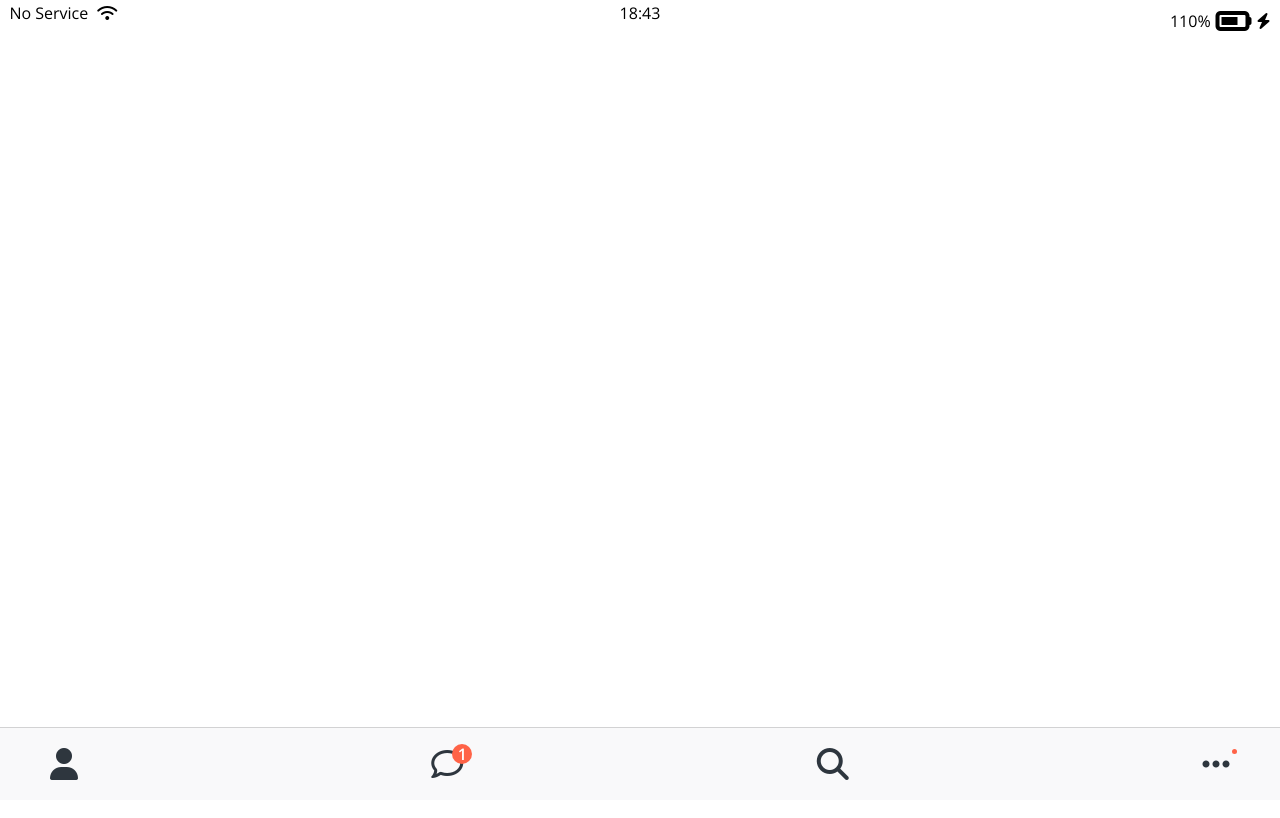
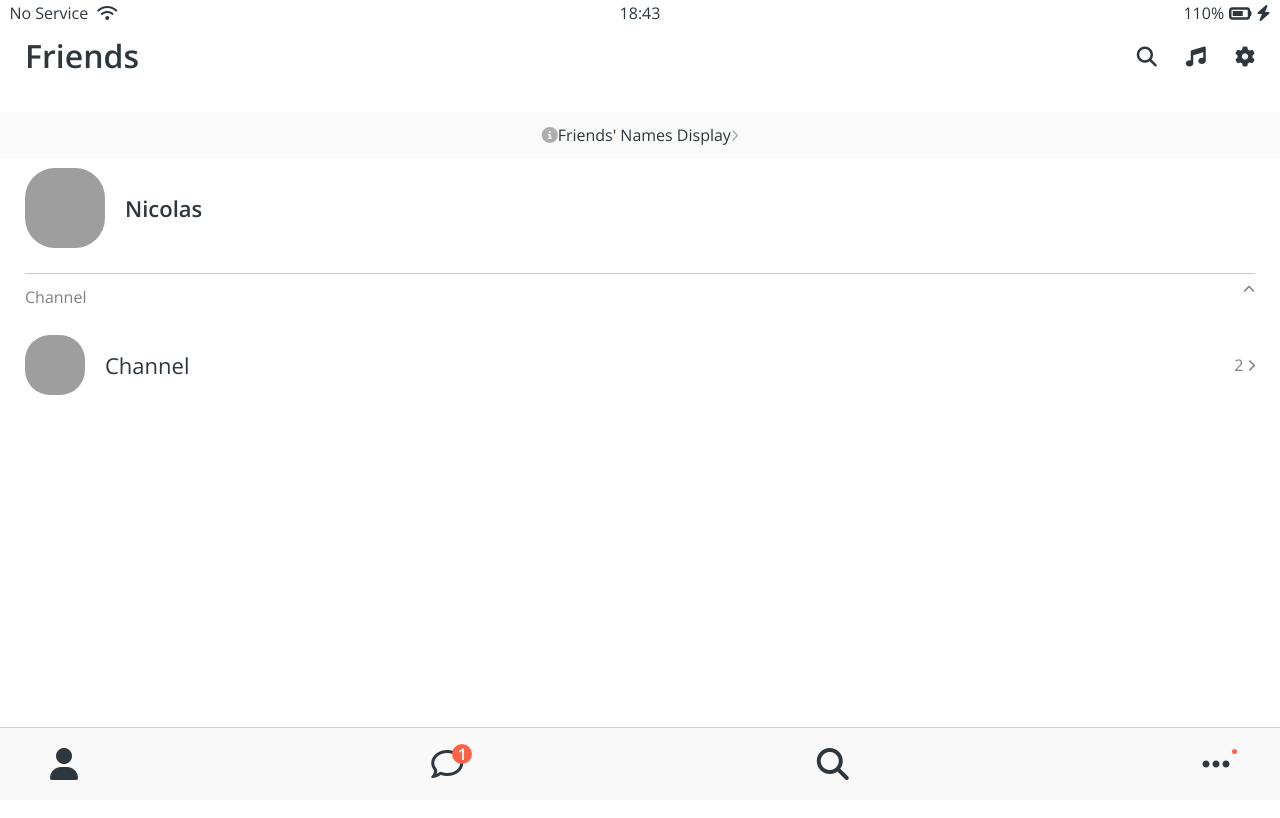
Before and after one commit to Jang32/kokoa-clone-2023-jang, a plain HTML site: page friends.html in a window 1280 px wide. Shown: the top 818 px of the page. Drawn offline with nearby package versions, Linux system fonts and the light colour scheme; grey boxes are pictures that could not be loaded.

Commit message:
friends initial

```diff
--- /dev/null
+++ b/css/components/screen-header.css
@@ -0,0 +1,13 @@
+.screen-header {
+    display: flex;
+    justify-content: space-between;
+    align-items: center;
+    padding: 40px var(--horizontal-space);
+}
+.screen-header__title {
+    font-size: 32px;
+    font-weight: 600;
+}
+.screen-header__icons span {
+    margin-left: 25px;
+}
--- a/css/components/status-bar.css
+++ b/css/components/status-bar.css
@@ -5,6 +5,7 @@
     display: flex;
     justify-content: center;
     padding: 5px 3px;
+    background-color: white;
 }
 .status-bar__column {
     width: 33%;
--- /dev/null
+++ b/css/components/user-component.css
@@ -0,0 +1,42 @@
+.user-component {
+    justify-content: space-between;
+}
+
+.user-component,
+.user-component__column:first-child {
+    display: flex;
+    align-items: center;
+}
+.user-component__avatar {
+    width: 70px;
+    height: 70px;
+    border-radius: 27px;
+    margin-right: 20px;
+}
+.user-component__avatar--xl {
+    width: 80px;
+    height: 80px;
+    border-radius: 30px;
+}
+.user-component__avatar--sm {
+    width: 60px;
+    height: 60px;
+    border-radius: 25px;
+}
+
+.user-component__title {
+    font-weight: 600;
+    font-size: 22px;
+}
+.not-bold {
+    font-weight: 400 !important;
+}
+.user-component__subtitle {
+    margin-top: 8px;
+    font-size: 17px;
+    color: rgba(0, 0, 0, .5)
+}
+
+.user-component__column:last-child {
+    color: rgba(0,0,0,.5);
+}
--- /dev/null
+++ b/css/screens/friends.css
@@ -0,0 +1,27 @@
+.friends-screen {
+    padding: 0px var(--horizontal-space);
+}
+
+.friends-display-link {
+    text-align: center;
+    display: block;
+    background-color: #fafafa;
+    padding: 15px 0px;
+    font-size: 16px;
+    margin-bottom: 10px;
+}
+.friends-display-link i {
+    color: rgba(0, 0, 0, .3);
+}
+
+.friends-screen__channel {
+    margin-top: 25px;
+    border-top: 1px solid rgba(0, 0, 0, .2);
+    padding-top: 15px;
+}
+.friends-screen__channel-header {
+    margin-bottom: 30px;
+    display: flex;
+    justify-content: space-between;
+    color: rgba(0,0,0,.5);
+}
--- a/css/screens/login.css
+++ b/css/screens/login.css
@@ -1,17 +1,17 @@
 .welcome-header {
-    margin: 90px 0px;
     text-align: center;
     display: flex;
     flex-direction: column;
     align-items: center;
 }
 .welcome-header__title {
-    margin-bottom: 40px;
+    margin: 90px 0px 40px 0px;
     font-size: 25px;
     font-weight: 600;
 }
 .welcome-header__text {
     width: 50%;
+    margin-bottom: 90px;
     opacity: 0.7;
 }
 
--- a/css/styles.css
+++ b/css/styles.css
@@ -5,11 +5,15 @@
 /*Components*/
 @import "components/status-bar.css";
 @import "components/nav-bar.css";
+@import "components/screen-header.css";
+@import "components/user-component.css";
 
 /*screens*/
 @import "screens/login.css";
+@import "screens/friends.css";
 
 body {
     font-family: 'Open Sans', sans-serif;
+    color: #2e363e;
     height: 1000vh;
 }
--- a/css/variables.css
+++ b/css/variables.css
@@ -1,3 +1,4 @@
 :root {
-    --yellow: #fae100
+    --yellow: #fae100;
+    --horizontal-space:25px;
 }
--- a/friends.html
+++ b/friends.html
@@ -19,12 +19,65 @@
       </div>
       <div class="status-bar__column">
         <span>110%</span>
-        <i class="fas fa-battery-three-quarters fa-2x"></i>
+        <i class="fas fa-battery-three-quarters fa-lg"></i>
         <i class="fas fa-bolt"></i>
         <!-- Battery Icon -->
         <!-- Lightning Icon -->
       </div>
     </div>
+
+    <header class="screen-header">
+      <h1 class="screen-header__title">Friends</h1>
+      <div class="screen-header__icons">
+        <span><i class="fas fa-search fa-lg"></i></span>
+        <span><i class="fas fa-music fa-lg"></i></span>
+        <span><i class="fas fa-cog fa-lg"></i></span>
+      </div>
+    </header>
+
+    <a class="friends-display-link">
+      <i class="fas fa-info-circle"></i>Friends' Names Display<i
+        class="fas fa-chevron-right fa-xs"
+      ></i>
+    </a>
+
+    <main class="friends-screen">
+      <div class="user-component">
+        <div class="user-component__column">
+          <img
+            class="user-component__avatar user-component__avatar--xl"
+            src="https://media.licdn.com/dms/image/C5603AQH9phekan-TPA/profile-displayphoto-shrink_800_800/0/1516471279976?e=2147483647&v=beta&t=uRbkfV42FATCqv2epklMY6C7EdoccEvLiA5pWPE2osg"
+          />
+          <div class="user-component__text">
+            <h4 class="user-component__title">Nicolas</h4>
+            <!-- <h6 class="user-component__subtitle">whatever</h6> -->
+          </div>
+        </div>
+        <div class="user-component__column"></div>
+      </div>
+      <div class="friends-screen__channel">
+        <div class="friends-screen__channel-header">
+          <span>Channel</span>
+          <i class="fas fa-chevron-up fa-xs"></i>
+        </div>
+        <div class="user-component">
+          <div class="user-component__column">
+            <img
+              class="user-component__avatar user-component__avatar--sm"
+              src="https://media.licdn.com/dms/image/C5603AQH9phekan-TPA/profile-displayphoto-shrink_800_800/0/1516471279976?e=2147483647&v=beta&t=uRbkfV42FATCqv2epklMY6C7EdoccEvLiA5pWPE2osg"
+            />
+            <div class="user-component__text">
+              <h4 class="user-component__title not-bold">Channel</h4>
+              <!-- <h6 class="user-component__subtitle">whatever</h6> -->
+            </div>
+          </div>
+          <div class="user-component__column">
+            <span>2</span>
+            <i class="fas fa-chevron-right fa-xs"></i>
+          </div>
+        </div>
+      </div>
+    </main>
 
     <nav class="nav">
       <ul class="nav__list">
```
